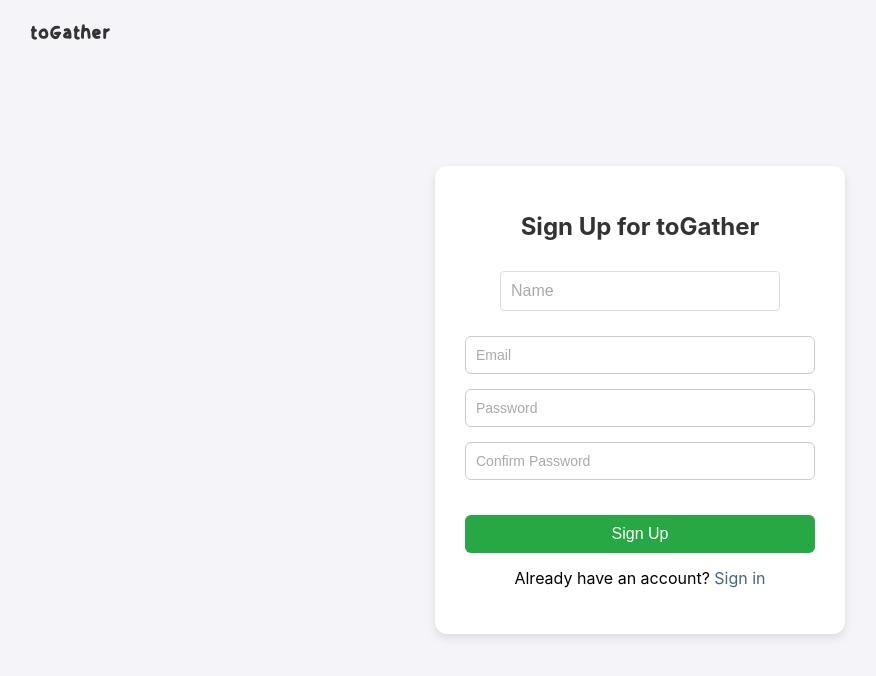
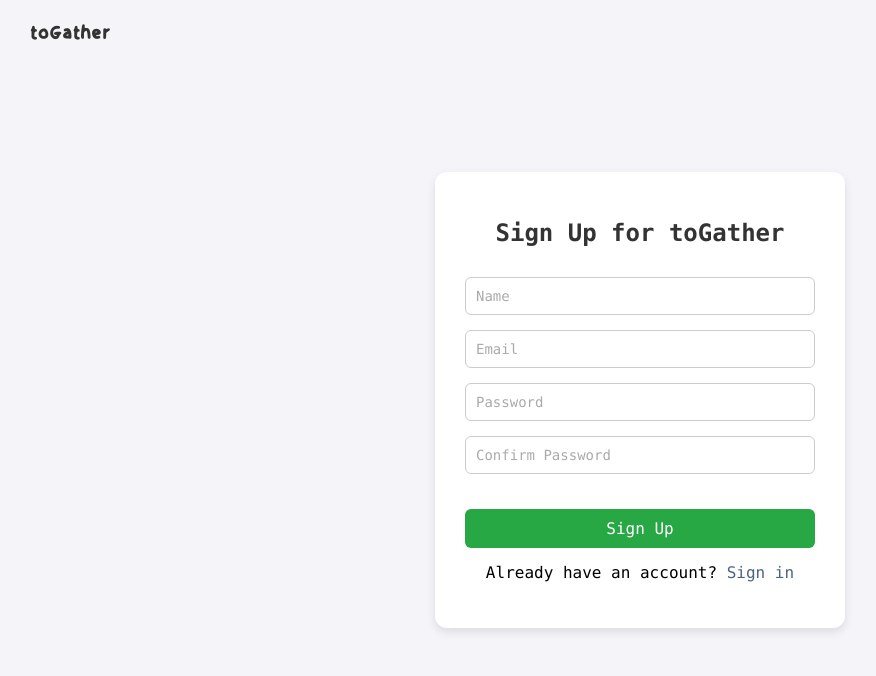
Before and after one commit to cindyd02/togather, a React (Create React App) app: page /signup in a window 1280 px wide. Shown: the top 676 px of the page, without its empty margins (0-876 px from the left). Built offline with nearby package versions, Linux system fonts and the light colour scheme.

Commit message:
sign in and sign up page

```diff
--- a/src/frontend/Signin/SignIn.module.css
+++ b/src/frontend/Signin/SignIn.module.css
@@ -1,4 +1,6 @@
+
 .container {
+    font-family: Monaco;
   display: flex;
   justify-content: center;
   align-items: center;
@@ -29,6 +31,7 @@
 }
 
 input {
+    font-family: Monaco;
   width: 100%;
   padding: 10px;
   border: 1px solid #ccc;
--- a/src/frontend/Signin/Signin.js
+++ b/src/frontend/Signin/Signin.js
@@ -13,7 +13,7 @@
   return (
     <div className={styles.container}>
       <div className={styles.card}>
-        <h1>Sign In to toGather</h1>
+        <h1>Welcome back!</h1>
         <form onSubmit={handleSubmit}>
           <div>
             <input
--- a/src/frontend/Signup/Signup.module.css
+++ b/src/frontend/Signup/Signup.module.css
@@ -1,4 +1,5 @@
 .container {
+  font-family: Monaco;
   display: flex;
   justify-content: center;
   align-items: center;
@@ -24,36 +25,48 @@
 form {
   display: flex;
   flex-direction: column;
-  gap: 15px; /* Increased the gap for more spacing */
-  align-items: stretch; /* Make inputs and button stretch to full width */
+  align-items: stretch;
 }
 
-input {
+input[type="text"],
+input[type="email"],
+input[type="password"] {
+  font-family: Monaco;
   width: 100%;
   padding: 10px;
   border: 1px solid #ccc;
   border-radius: 6px;
   font-size: 14px;
-  box-sizing: border-box; /* Ensures padding is included in width calculation */
+  box-sizing: border-box;
+  margin-bottom: 15px;
 }
 
+
+input[type="text"]:last-of-type,
+input[type="email"]:last-of-type,
+input[type="password"]:last-of-type {
+  margin-bottom: 0;
+}
+/*
 input::placeholder {
   color: #aaa;
-}
+  font-family: Monaco;
+} */
 
 button {
+  font-family: Monaco;
   background-color: #4a6480;
-  color: #4a6480;
+  color: white;
   border: none;
   padding: 10px;
   border-radius: 6px;
   cursor: pointer;
   transition: background-color 0.3s ease-in-out;
-  width: 100%; /* Button now takes up the full width */
+  width: 100%;
 }
 
 button:hover {
-  background-color: #4a6480;
+  background-color: #3a5470;
 }
 
 p {
```
Also changed, not shown: src/frontend/Home/Home.css (indentation only).
